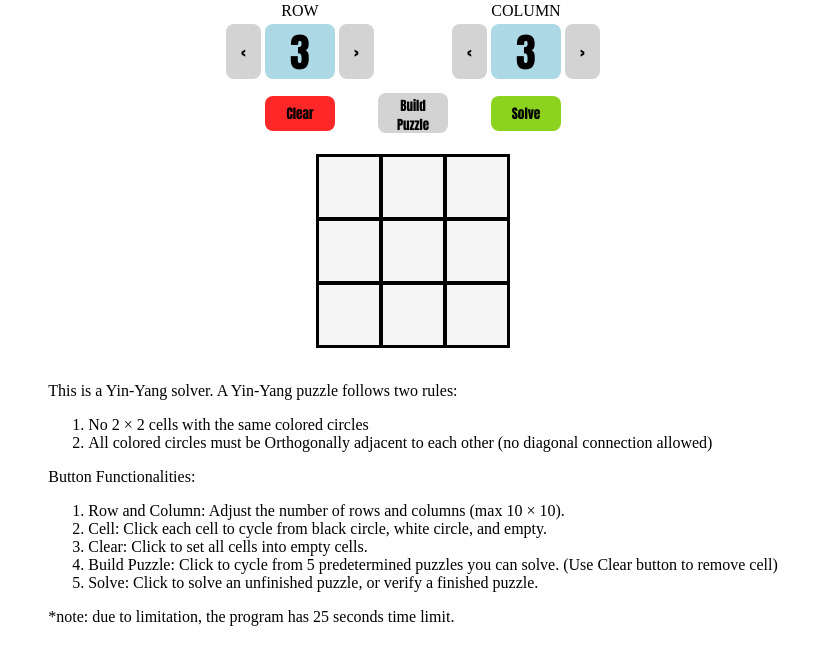
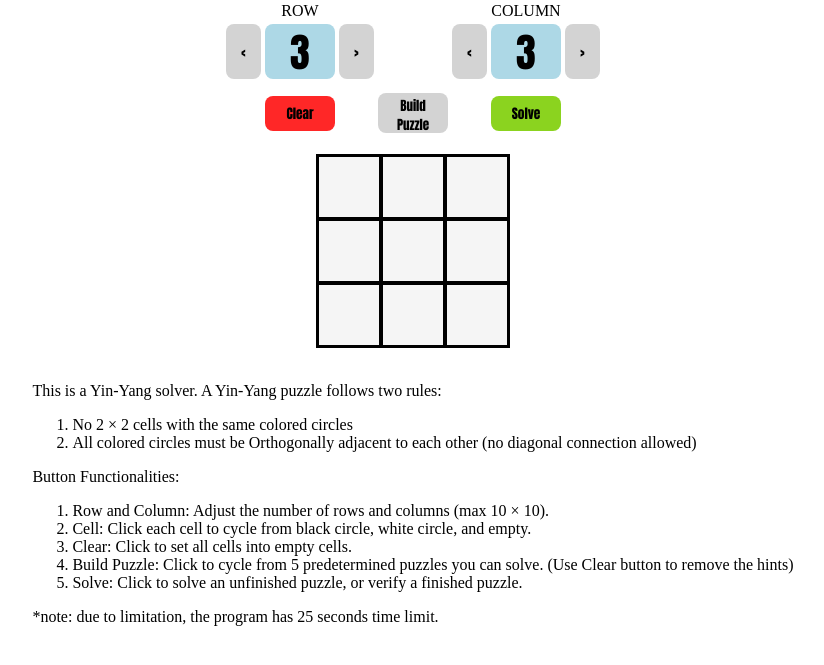
Before and after one commit to MadetheMeep/Yin-Yang-Website, a Django app: page / in a window 1280 px wide. Shown: the part 67-732 px from the top of the page, without its empty margins (227-1051 px from the left). Run offline with Django 3.2, Linux system fonts and the light colour scheme.

Commit message:
Update index.html

```diff
--- a/App/templates/App/index.html
+++ b/App/templates/App/index.html
@@ -85,7 +85,7 @@
             <li>Row and Column: Adjust the number of rows and columns (max 10 × 10).</li>
             <li>Cell: Click each cell to cycle from black circle, white circle, and empty.</li>
             <li>Clear: Click to set all cells into empty cells.</li>
-            <li>Build Puzzle: Click to cycle from 5 predetermined puzzles you can solve. (Use Clear button to remove cell)</li>
+            <li>Build Puzzle: Click to cycle from 5 predetermined puzzles you can solve. (Use Clear button to remove the hints)</li>
             <li>Solve: Click to solve an unfinished puzzle, or verify a finished puzzle.</li>
         </ol>
         *note: due to limitation, the program has 25 seconds time limit.
```
